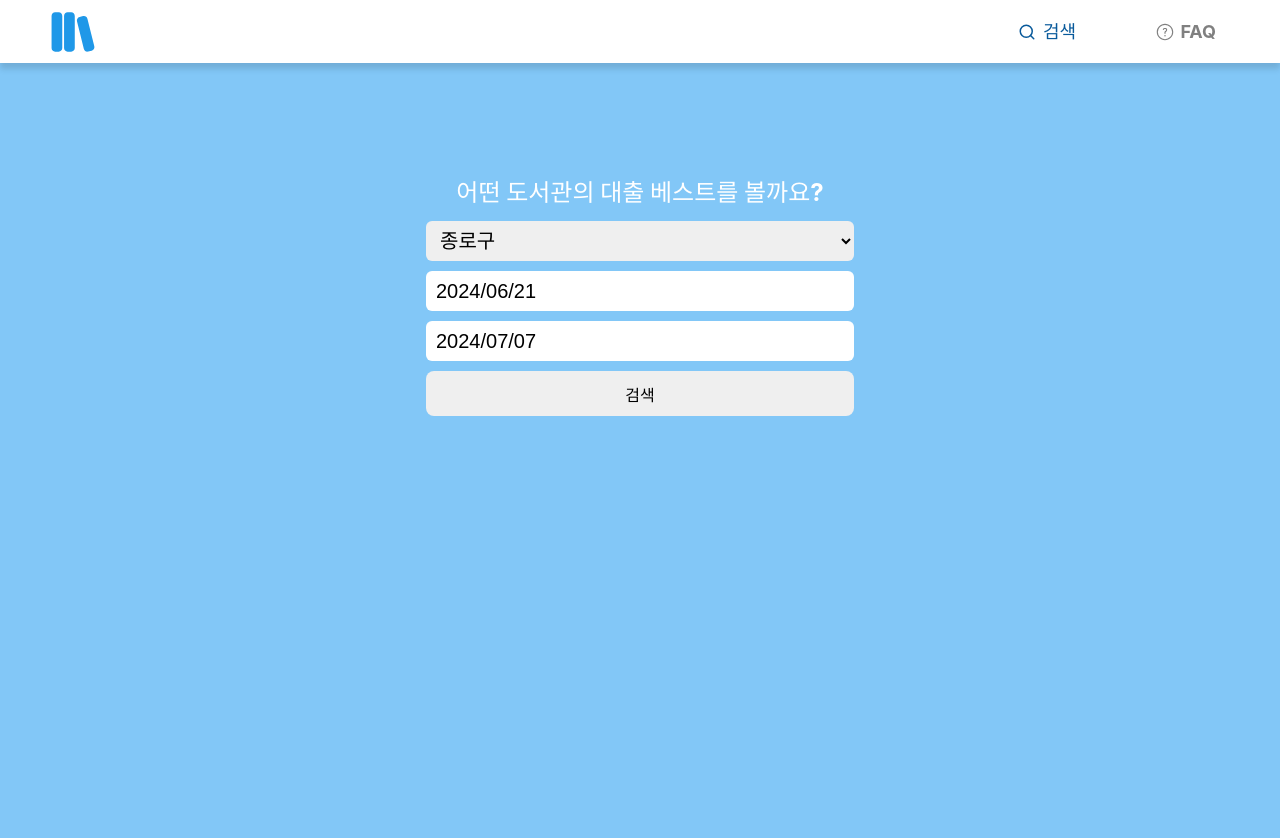
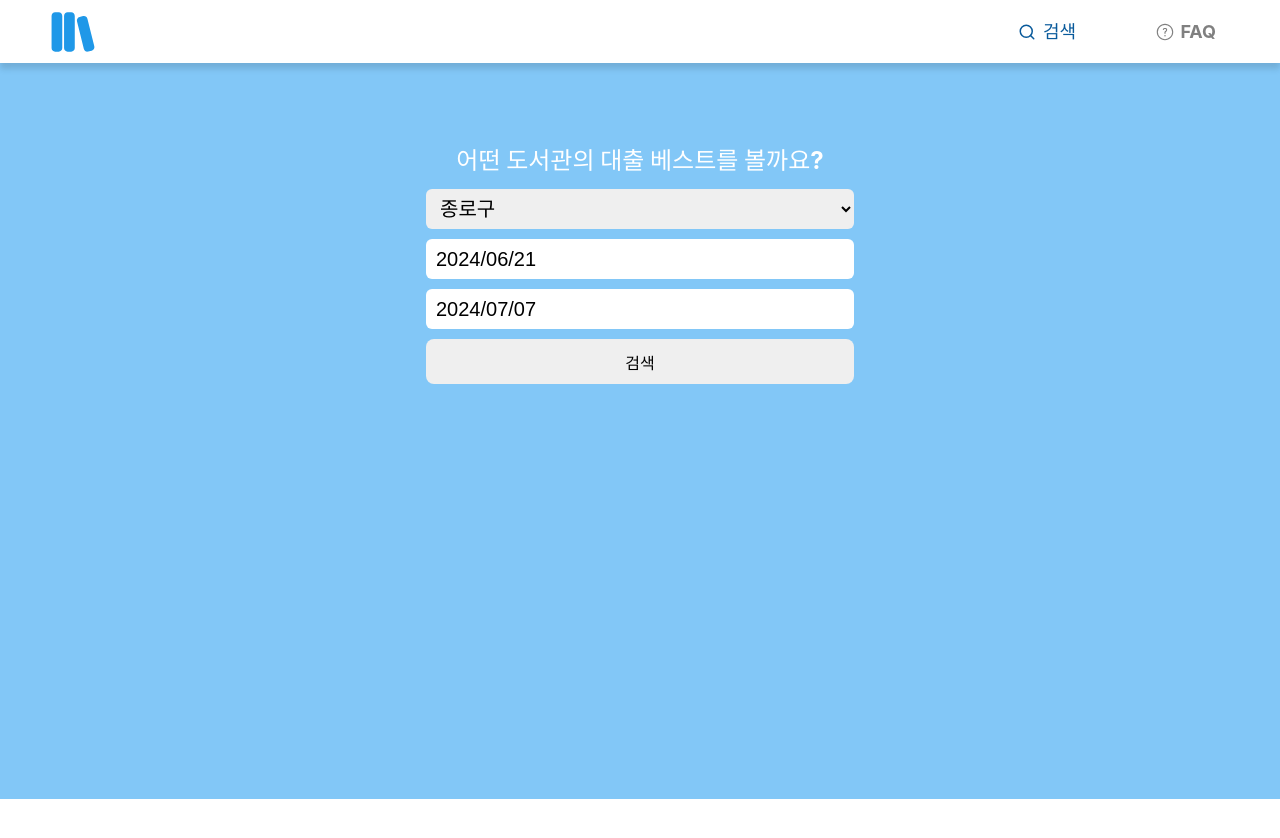
Before and after one commit to Sooparkle/Library, a React (Create React App) app: page / in a window 1280 px wide. Shown: the top 838 px of the page. After the commit the page ends 800 px from the top, so only its background shows below. Built offline with nearby package versions, Linux system fonts and the light colour scheme.

Commit message:
Fix(tan stack query) : Modified staleTime

```diff
--- a/src/App.css
+++ b/src/App.css
@@ -192,12 +192,16 @@ nav li .active {
 
 
 .search-background{
+  background: var(--light-color);
+}
+
+.search-items-wrap{
+  max-width: 1200px;
+  width: 100%;
   display: flex;
-  justify-content: center;
-  width: auto;
-  height: auto;
-  background: var(--light-color);
-  padding : 2rem 0;
+  align-items: stretch;
+  height: 100%;
+  margin-inline: auto;
 }
 
 .search-down-allow{
@@ -602,6 +606,7 @@ font-weight: bold;
   left:0;
   right: 0;
   bottom: 0;
+  opacity: 0.9;
   background: #ffffff;
   max-width: 100%;
   max-height: 100vh;
@@ -701,6 +706,12 @@ font-weight: bold;
   margin-inline: auto;
 }
 
+.chart-wrap li{
+  color:#fff;
+  font-size: 18px;
+  font-weight: 500;
+}
+
 @media screen and (max-width: 768px) {
   .chart-wrap{
     grid-template-columns: 1fr;
--- a/src/App.tsx
+++ b/src/App.tsx
@@ -72,11 +72,12 @@ function App() {
     setEnd(end);
   }
 
+
   const { data: libraryQuery } = useQuery<Item[] | undefined>({
     queryKey: ['library'],
     queryFn: () => fetchingData(code, start, end),
-    gcTime:1000 * 60 * 60,
-    staleTime : 1000 * 60 * 30,
+    // gcTime:1000 * 60 * 60,
+    // staleTime : 1000 * 60 * 30,
     enabled: queryBoolean,
   })
 
@@ -111,8 +112,12 @@ function App() {
   return (
     <>
       <section
-        style={{ height: libraryQuery ? "55dvh" : "100dvh" }}
+        style={{ height: libraryQuery ? "55dvh" : "calc(100dvh - 4rem)" }}
         className="search-background">
+
+          <div
+            className="search-items-wrap"
+          >
             <div className="search-wrap">
               <h1>어떤 도서관의 대출 베스트를 볼까요?</h1>
               <SearchForm
@@ -120,12 +125,14 @@ function App() {
                 onSearch={onSearch}
               />
             </div>
+
             {/* chart 영역 */}
             {libraryQuery &&
               <PieChart data={libraryQuery} />
             }
+          </div>
+
       </section>
-
 
 
 
--- a/src/components/Header.tsx
+++ b/src/components/Header.tsx
@@ -1,5 +1,5 @@
 import React from "react";
-import { NavLink, Outlet, ScrollRestoration, useNavigate } from "react-router-dom";
+import { NavLink, Outlet, ScrollRestoration, useLocation, useNavigate, useSearchParams } from "react-router-dom";
 import logo from '../assets/Logo.svg';
 import { LuSearch } from "react-icons/lu";
 import { GoQuestion } from "react-icons/go";
@@ -7,6 +7,13 @@ import { GoQuestion } from "react-icons/go";
 
 export const Header:React.FC =  () => {
   const navigate = useNavigate();
+  const location = useLocation();
+  const handleReload = () =>{
+    if(location.pathname === '/')window.location.reload();
+    navigate('/')
+  }
+
+
 
   return(
     <>
@@ -15,7 +22,7 @@ export const Header:React.FC =  () => {
           <div className={`header-left `}>
             <div
               tabIndex={-1}
-                onClick={()=>navigate('/ ',{replace:true})}
+                onClick={handleReload}
               >
                 <img className="logo" src={logo} alt="로고" />
               </div>
```
Lines whose indentation alone changed are shown as unchanged.
